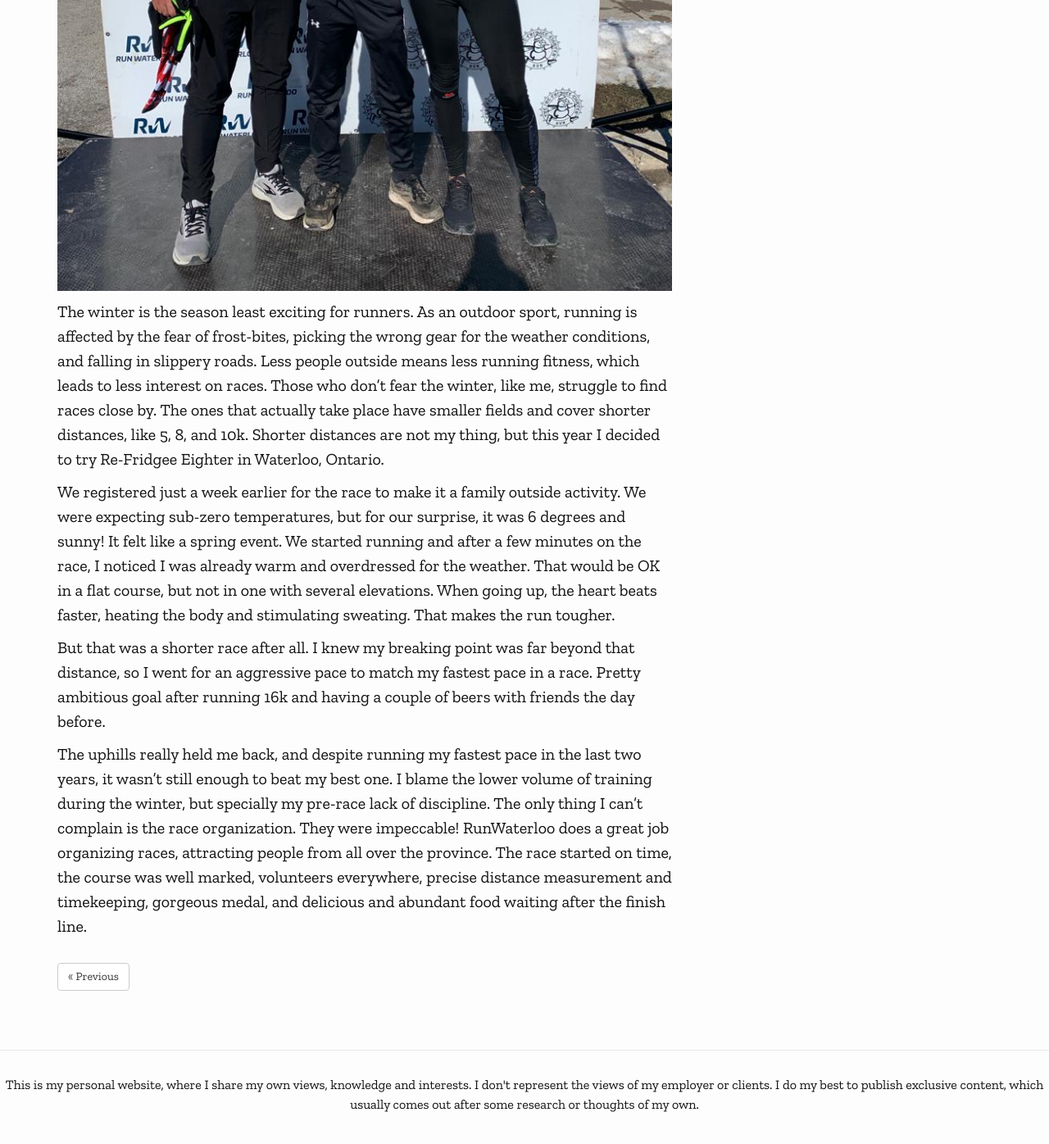
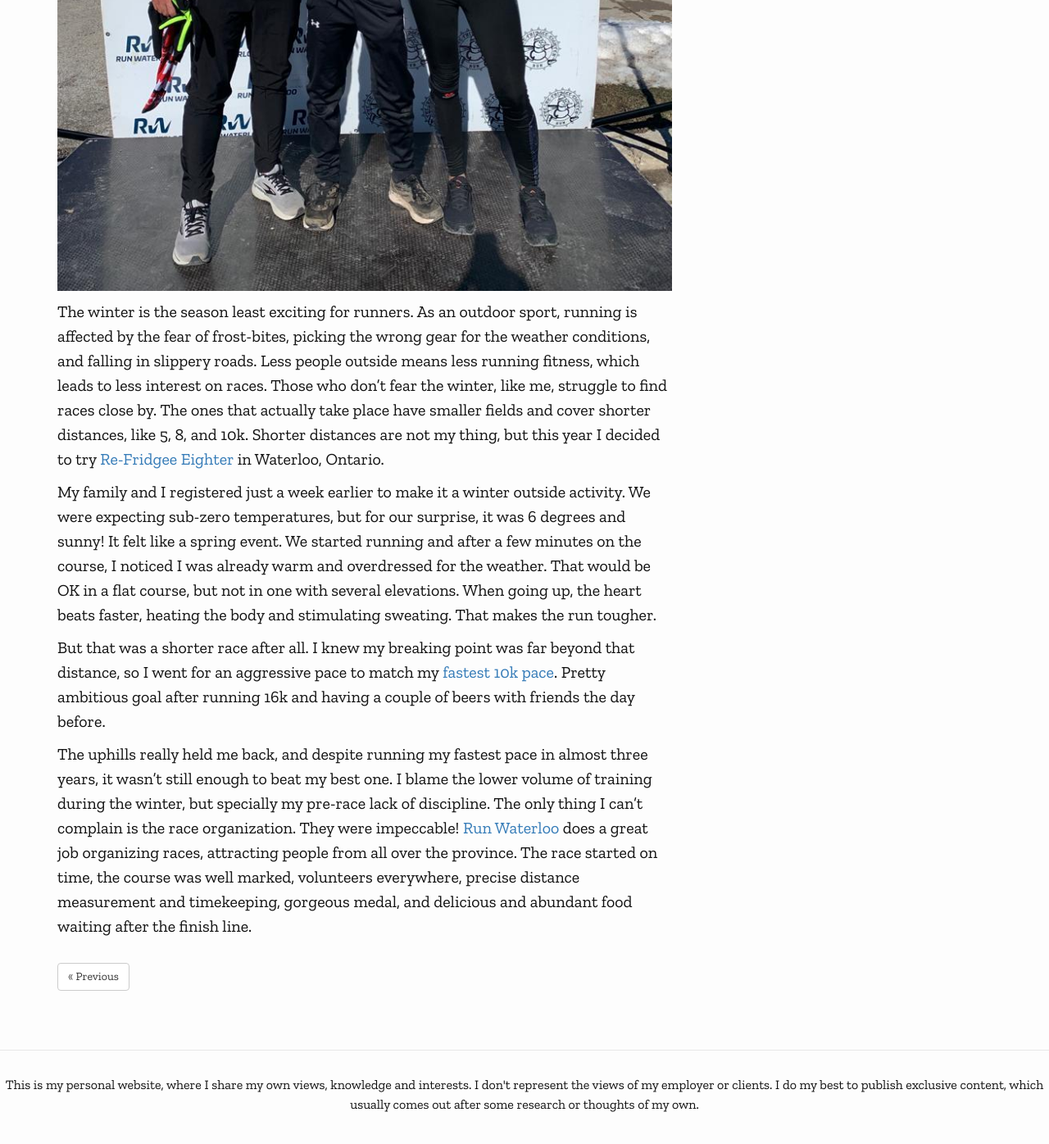
Before and after one commit to htmfilho/sports, a Jekyll site: the page built from _posts/2023-02-12-re-fridgee-eighter.md, in a window 1280 px wide and 1400 px high, scrolled down 838 px. Shown: the top 1396 px of the window at 82% size. Built offline with Jekyll 4.4.1, drawn with Linux system fonts in a browser that asks for light colours; nearby versions of some CDN libraries; some web fonts are replaced; comment, search, counter and statistics services are not loaded.

Commit message:
Added links to the re-fridgee eighter post

```diff
--- a/_posts/2023-02-12-re-fridgee-eighter.md
+++ b/_posts/2023-02-12-re-fridgee-eighter.md
@@ -9,12 +9,12 @@ categories: running race waterloo
 
 ![Re-Fridgee Eighter](/sports/images/posts/re-fridgee-eighter-2023.jpg)
 
-The winter is the season least exciting for runners. As an outdoor sport, running is affected by the fear of frost-bites, picking the wrong gear for the weather conditions, and falling in slippery roads. Less people outside means less running fitness, which leads to less interest on races. Those who don't fear the winter, like me, struggle to find races close by. The ones that actually take place have smaller fields and cover shorter distances, like 5, 8, and 10k. Shorter distances are not my thing, but this year I decided to try Re-Fridgee Eighter in Waterloo, Ontario.
+The winter is the season least exciting for runners. As an outdoor sport, running is affected by the fear of frost-bites, picking the wrong gear for the weather conditions, and falling in slippery roads. Less people outside means less running fitness, which leads to less interest on races. Those who don't fear the winter, like me, struggle to find races close by. The ones that actually take place have smaller fields and cover shorter distances, like 5, 8, and 10k. Shorter distances are not my thing, but this year I decided to try [Re-Fridgee Eighter](https://runwaterloo.com/re-fridgee-eighter/) in Waterloo, Ontario.
 
 <!-- more -->
 
-We registered just a week earlier for the race to make it a family outside activity. We were expecting sub-zero temperatures, but for our surprise, it was 6 degrees and sunny! It felt like a spring event. We started running and after a few minutes on the race, I noticed I was already warm and overdressed for the weather. That would be OK in a flat course, but not in one with several elevations. When going up, the heart beats faster, heating the body and stimulating sweating. That makes the run tougher.
+My family and I registered just a week earlier to make it a winter outside activity. We were expecting sub-zero temperatures, but for our surprise, it was 6 degrees and sunny! It felt like a spring event. We started running and after a few minutes on the course, I noticed I was already warm and overdressed for the weather. That would be OK in a flat course, but not in one with several elevations. When going up, the heart beats faster, heating the body and stimulating sweating. That makes the run tougher.
 
-But that was a shorter race after all. I knew my breaking point was far beyond that distance, so I went for an aggressive pace to match my fastest pace in a race. Pretty ambitious goal after running 16k and having a couple of beers with friends the day before.
+But that was a shorter race after all. I knew my breaking point was far beyond that distance, so I went for an aggressive pace to match my [fastest 10k pace](/sports/2019/03/achilles-st-patrick-day.html). Pretty ambitious goal after running 16k and having a couple of beers with friends the day before.
 
-The uphills really held me back, and despite running my fastest pace in the last two years, it wasn't still enough to beat my best one. I blame the lower volume of training during the winter, but specially my pre-race lack of discipline. The only thing I can't complain is the race organization. They were impeccable! RunWaterloo does a great job organizing races, attracting people from all over the province. The race started on time, the course was well marked, volunteers everywhere, precise distance measurement and timekeeping, gorgeous medal, and delicious and abundant food waiting after the finish line.
+The uphills really held me back, and despite running my fastest pace in almost three years, it wasn't still enough to beat my best one. I blame the lower volume of training during the winter, but specially my pre-race lack of discipline. The only thing I can't complain is the race organization. They were impeccable! [Run Waterloo](https://runwaterloo.com) does a great job organizing races, attracting people from all over the province. The race started on time, the course was well marked, volunteers everywhere, precise distance measurement and timekeeping, gorgeous medal, and delicious and abundant food waiting after the finish line.
```
